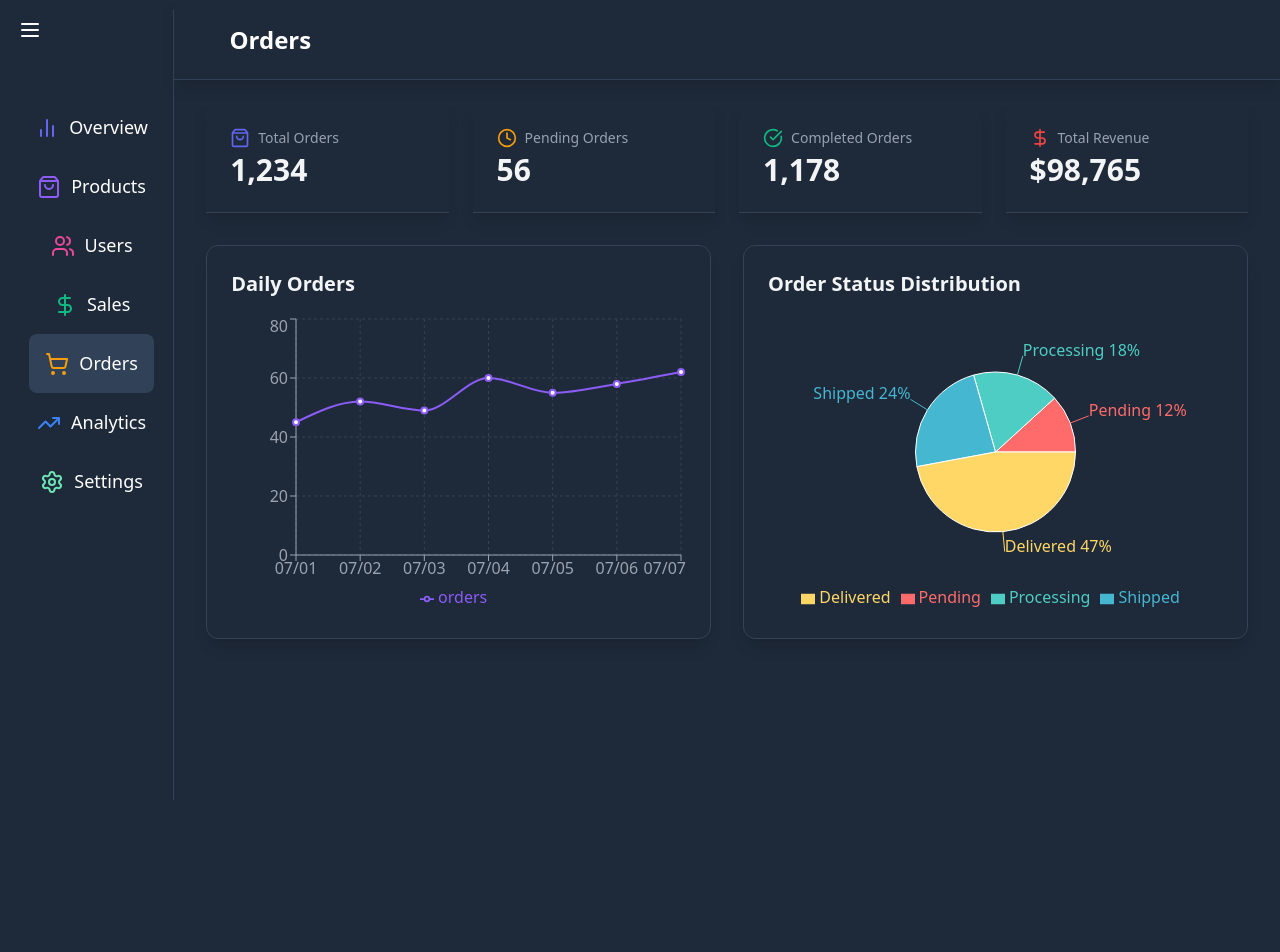
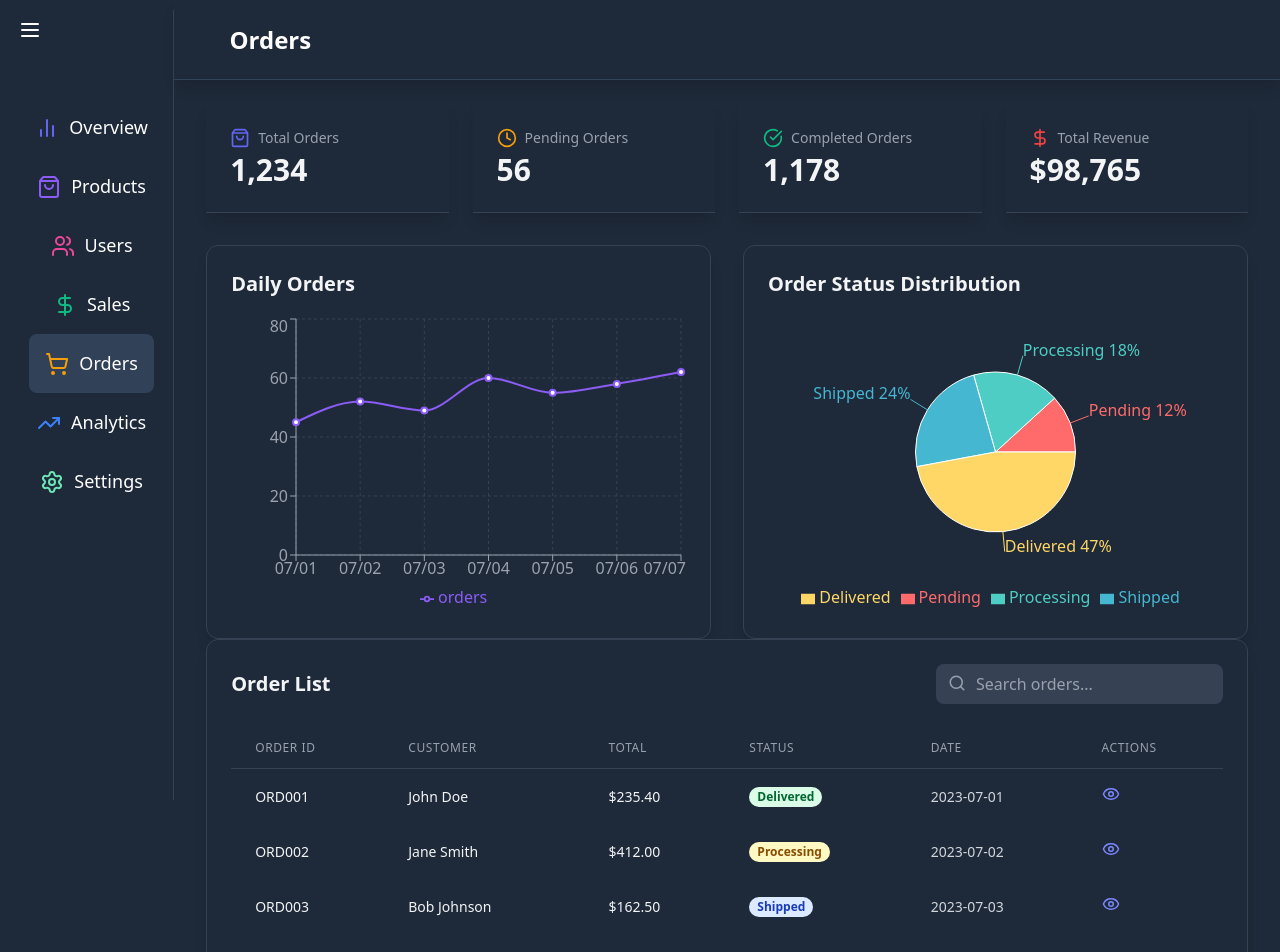
Before and after one commit to Bigbilly-github/Dashboard, a React (Vite) app: page /orders in a window 1280 px wide. Shown: the top 952 px of the page. Before the commit the page ends 800 px from the top, so only its background shows below. Built offline with nearby package versions, Linux system fonts and the light colour scheme.

Commit message:
created,styled and added responsiveness to the order table component.

```diff
--- a/src/components/orders/Ordersstatdisplay.jsx
+++ b/src/components/orders/Ordersstatdisplay.jsx
@@ -4,6 +4,7 @@
 import {motion} from 'framer-motion'
 import DailyOrders from './Dailyorders';
 import OrderDistribution from './Orderdistribution';
+import OrdersTable from './Orderstable';
 
 const Ordersstatdisplay = () => {
     const orderStats = {
@@ -42,6 +43,7 @@
 
 
                     </div>
+                    <OrdersTable/>
 
 
         </section>
--- a/src/components/orders/Orderstable.jsx
+++ b/src/components/orders/Orderstable.jsx
@@ -1,9 +1,121 @@
-import React from 'react'
+import { useState } from "react";
+import { motion } from "framer-motion";
+import { Search, Eye } from "lucide-react";
 
-const Orderstable = () => {
-  return (
-    <div>Orderstable</div>
-  )
-}
+const orderData = [
+	{ id: "ORD001", customer: "John Doe", total: 235.4, status: "Delivered", date: "2023-07-01" },
+	{ id: "ORD002", customer: "Jane Smith", total: 412.0, status: "Processing", date: "2023-07-02" },
+	{ id: "ORD003", customer: "Bob Johnson", total: 162.5, status: "Shipped", date: "2023-07-03" },
+	{ id: "ORD004", customer: "Alice Brown", total: 750.2, status: "Pending", date: "2023-07-04" },
+	{ id: "ORD005", customer: "Charlie Wilson", total: 95.8, status: "Delivered", date: "2023-07-05" },
+	{ id: "ORD006", customer: "Eva Martinez", total: 310.75, status: "Processing", date: "2023-07-06" },
+	{ id: "ORD007", customer: "David Lee", total: 528.9, status: "Shipped", date: "2023-07-07" },
+	{ id: "ORD008", customer: "Grace Taylor", total: 189.6, status: "Delivered", date: "2023-07-08" },
+];
 
-export default Orderstable
+const OrdersTable = () => {
+	const [searchTerm, setSearchTerm] = useState("");
+	const [filteredOrders, setFilteredOrders] = useState(orderData);
+
+	const handleSearch = (e) => {
+		const term = e.target.value.toLowerCase();
+		setSearchTerm(term);
+		const filtered = orderData.filter(
+			(order) => order.id.toLowerCase().includes(term) || order.customer.toLowerCase().includes(term)
+		);
+		setFilteredOrders(filtered);
+	};
+
+	return (
+		<motion.div
+			className='bg-gray-800 bg-opacity-50 backdrop-blur-md shadow-lg rounded-xl p-6 border border-gray-700'
+			initial={{ opacity: 0, y: 20 }}
+			animate={{ opacity: 1, y: 0 }}
+			transition={{ delay: 0.4 }}
+		>
+			<div className='flex justify-between items-center mb-6'>
+				<h2 className='text-xl font-semibold text-gray-100'>Order List</h2>
+				<div className='relative'>
+					<input
+						type='text'
+						placeholder='Search orders...'
+						className='bg-gray-700 text-white placeholder-gray-400 rounded-lg pl-10 pr-4 py-2 focus:outline-none focus:ring-2 focus:ring-blue-500'
+						value={searchTerm}
+						onChange={handleSearch}
+					/>
+					<Search className='absolute left-3 top-2.5 text-gray-400' size={18} />
+				</div>
+			</div>
+
+			<div className='overflow-x-auto'>
+				<table className='min-w-full divide-y divide-gray-700'>
+					<thead>
+						<tr>
+							<th className='px-6 py-3 text-left text-xs font-medium text-gray-400 uppercase tracking-wider'>
+								Order ID
+							</th>
+							<th className='px-6 py-3 text-left text-xs font-medium text-gray-400 uppercase tracking-wider'>
+								Customer
+							</th>
+							<th className='px-6 py-3 text-left text-xs font-medium text-gray-400 uppercase tracking-wider'>
+								Total
+							</th>
+							<th className='px-6 py-3 text-left text-xs font-medium text-gray-400 uppercase tracking-wider'>
+								Status
+							</th>
+							<th className='px-6 py-3 text-left text-xs font-medium text-gray-400 uppercase tracking-wider'>
+								Date
+							</th>
+							<th className='px-6 py-3 text-left text-xs font-medium text-gray-400 uppercase tracking-wider'>
+								Actions
+							</th>
+						</tr>
+					</thead>
+
+					<tbody className='divide divide-gray-700'>
+						{filteredOrders.map((order) => (
+							<motion.tr
+								key={order.id}
+								initial={{ opacity: 0 }}
+								animate={{ opacity: 1 }}
+								transition={{ duration: 0.3 }}
+							>
+								<td className='px-6 py-4 whitespace-nowrap text-sm font-medium text-gray-100'>
+									{order.id}
+								</td>
+								<td className='px-6 py-4 whitespace-nowrap text-sm font-medium text-gray-100'>
+									{order.customer}
+								</td>
+								<td className='px-6 py-4 whitespace-nowrap text-sm font-medium text-gray-100'>
+									${order.total.toFixed(2)}
+								</td>
+								<td className='px-6 py-4 whitespace-nowrap text-sm text-gray-300'>
+									<span
+										className={`px-2 inline-flex text-xs leading-5 font-semibold rounded-full ${
+											order.status === "Delivered"
+												? "bg-green-100 text-green-800"
+												: order.status === "Processing"
+												? "bg-yellow-100 text-yellow-800"
+												: order.status === "Shipped"
+												? "bg-blue-100 text-blue-800"
+												: "bg-red-100 text-red-800"
+										}`}
+									>
+										{order.status}
+									</span>
+								</td>
+								<td className='px-6 py-4 whitespace-nowrap text-sm text-gray-300'>{order.date}</td>
+								<td className='px-6 py-4 whitespace-nowrap text-sm text-gray-300'>
+									<button className='text-indigo-400 hover:text-indigo-300 mr-2'>
+										<Eye size={18} />
+									</button>
+								</td>
+							</motion.tr>
+						))}
+					</tbody>
+				</table>
+			</div>
+		</motion.div>
+	);
+};
+export default OrdersTable;
```
